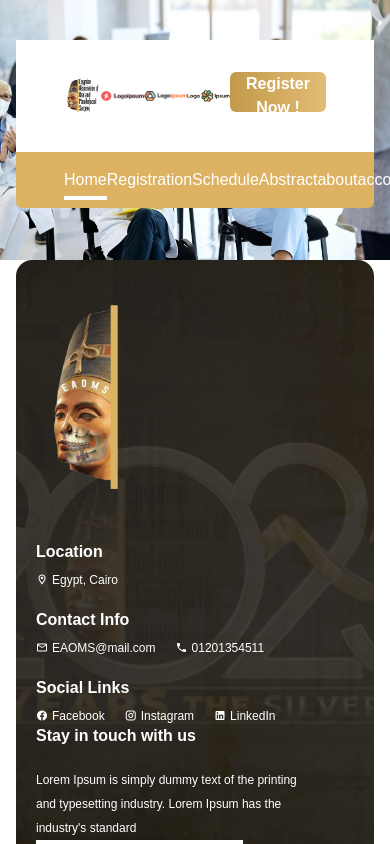
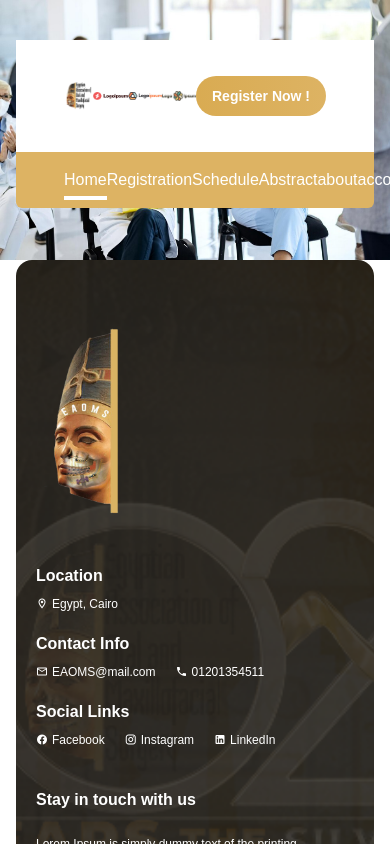
Before and after one commit to Nehal-Homoda/dentist-event, a Next.js app: page / in a window 390 px wide. Built offline with nearby package versions, Linux system fonts and the light colour scheme.

Commit message:
feat: finish footer, enhance BaseBtn

```diff
--- a/src/components/Base/BaseBtn.tsx
+++ b/src/components/Base/BaseBtn.tsx
@@ -1,17 +1,16 @@
 import React from "react";
 type Props = {
     children: React.ReactNode;
-    isWithArrow?:Boolean
+    isWithArrow?:Boolean;
+    minWidth?: string
 };
-export default function BaseBtn({ children ,isWithArrow=true}: Props) {
+export default function BaseBtn({ children ,isWithArrow=true, minWidth = ''}: Props) {
     return (
-        <div className="">
-            <button className="bg-gradient-to-r from-primary-100 to-primary-light-100 rounded-md text-background  font-bold px-4 h-10">
+            <button className={`flex-grow-0 flex-shrink-0 bg-gradient-to-r from-primary to-primary-light rounded-full text-background  font-semibold px-4 text-sm h-10 ${minWidth}`}>
                 {children}
                 {isWithArrow && (
-                    <span className="ms-2 font-bold mdi mdi-arrow-right"></span>
+                    <span className="ms-2 mdi mdi-arrow-right"></span>
                 )}
             </button>
-        </div>
     );
 }
--- a/src/components/layout/AppFooter.tsx
+++ b/src/components/layout/AppFooter.tsx
@@ -1,18 +1,19 @@
 import React from "react";
 import { bg, brand } from "@/core/AssetsManager";
+import BaseBtn from "../Base/BaseBtn";
 
 export default function AppFooter() {
     return (
         <>
             <div className="container pb-10">
                 <footer
-                    className="text-white w-full py-10 px-5 bg-cover rounded-t-2xl"
+                    className="text-white w-full bg-cover px-5 rounded-t-2xl"
                     style={{
                         backgroundImage: `url('${bg.footer_bg.src}')`,
-                        backgroundPosition: 'center top'
+                        backgroundPosition: "center top",
                     }}
                 >
-                    <div className="grid grid-cols-1 md:grid-cols-10">
+                    <div className="grid grid-cols-1 md:grid-cols-10 py-16">
                         <div className="brand col-span-1">
                             <img
                                 src={brand.logo.src}
@@ -71,20 +72,31 @@ export default function AppFooter() {
                             </div>
                         </div>
                         {/* <div className="p-5 col-span-1"></div> */}
-                        <div className="md:col-span-4">
+                        <div className="md:col-span-4 mt-10">
                             <h5 className="text-white font-semibold mb-5">
-                            Stay in touch with us
+                                Stay in touch with us
                             </h5>
                             <p className="text-xs pe-10 leading-6">
-                                Lorem Ipsum is simply dummy text of the printing and typesetting industry. Lorem Ipsum has  the industry's standard
+                                Lorem Ipsum is simply dummy text of the printing
+                                and typesetting industry. Lorem Ipsum has the
+                                industry's standard
                             </p>
 
-                            <div className="input-wrap flex">
-                              <input type="text" />
-                              <button>dsfds</button>
-
+                            <div className="input-wrap flex gap-5 mt-12">
+                                <input
+                                    type="text"
+                                    placeholder="Enter your email"
+                                    className="w-full rounded-full placeholder:text-xs text-foreground outline-none border-none px-5"
+                                />
+                                <BaseBtn minWidth="min-w-[5rem]">
+                                    Send Now
+                                </BaseBtn>
                             </div>
                         </div>
+                    </div>
+                    <div className="divider w-full h-[0.01rem] bg-white/30"></div>
+                    <div className="copyright py-3 text-center text-sm">
+                    © {new Date().getFullYear()} <a className="text-primary font-bold" href="/">EAOMS</a>. All rights reserved
                     </div>
                 </footer>
             </div>
```
